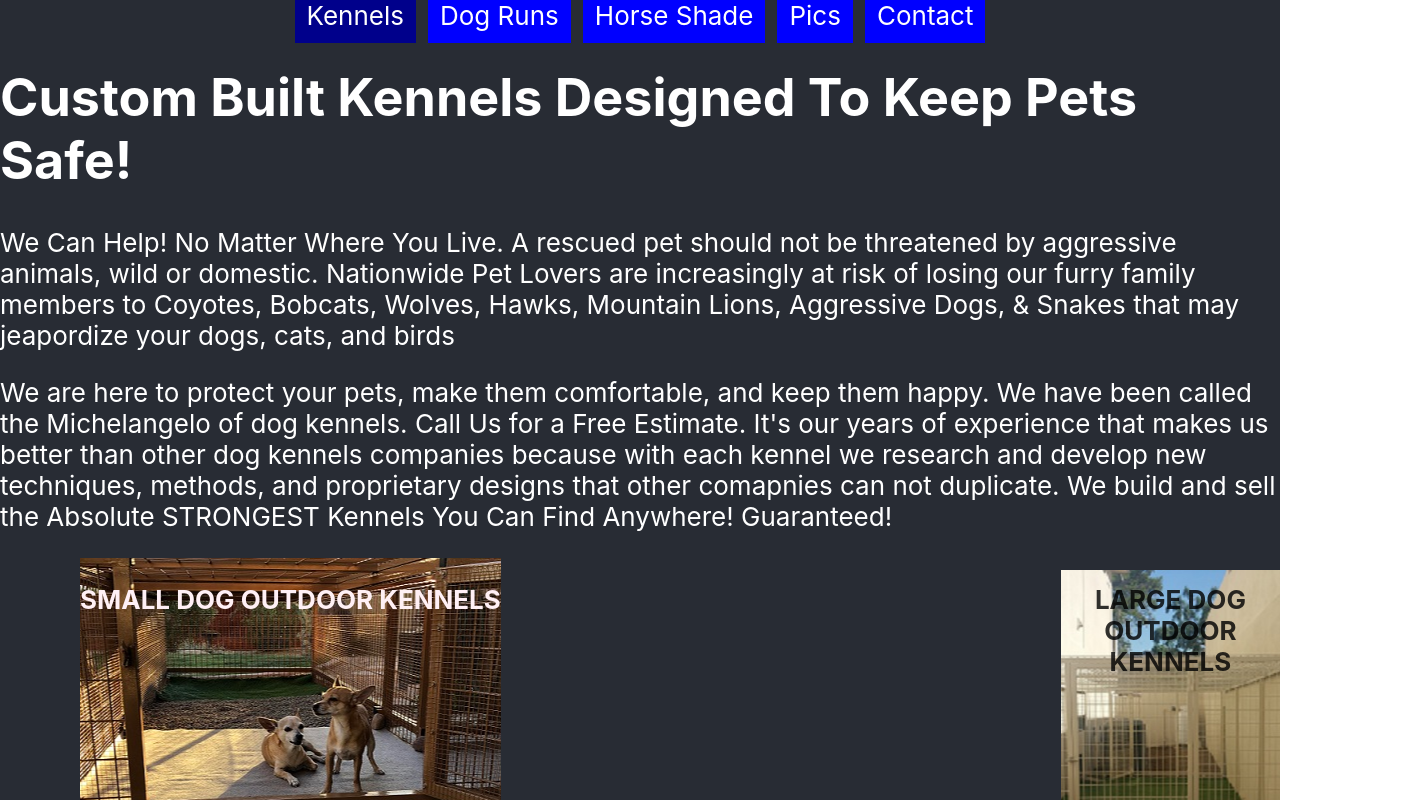
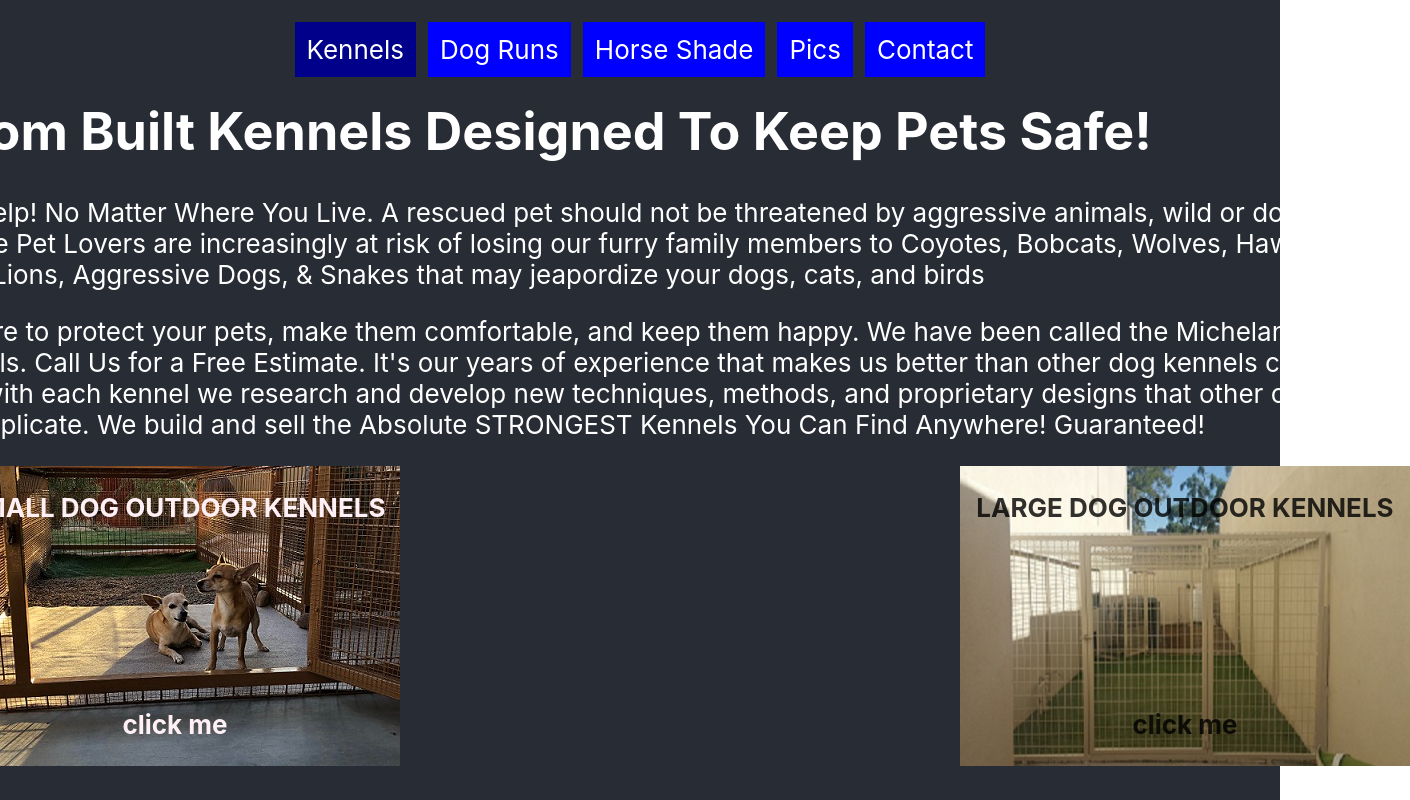
Before and after one commit to rhtaylor/Petsafe-kennels, a React (Create React App) app in the folder React-Front/pet-safe-kennels/: page /Kennel in a window 1280 px wide. Shown: the top 800 px of the page, 1410 px wide, since content can reach past the window. Built offline with nearby package versions, Linux system fonts and the light colour scheme; no server answers.

Commit message:
update to scss to add clamp on div width

```diff
--- a/React-Front/pet-safe-kennels/src/css/big-kennel.scss
+++ b/React-Front/pet-safe-kennels/src/css/big-kennel.scss
@@ -5,8 +5,9 @@
     background-repeat: no-repeat;
     background-position:center;
     min-height: 250px;
-    max-width: 400px;
 
+    max-width: clamp(450px, 450px,450px);
+    min-width: clamp(450px, 450px,450px);
     p{
         color: rgba(0, 0, 0, 0.808);
         text-align: center;
@@ -24,7 +25,8 @@
      background-repeat: no-repeat;
      background-position:center;
      min-height: 250px;
-     max-width: 450px;
+     max-width: clamp(450px, 450px,450px);
+     min-width: clamp(450px, 450px,450px);
 
      * {
          color: black;
--- a/React-Front/pet-safe-kennels/src/css/small-dog-kennel.scss
+++ b/React-Front/pet-safe-kennels/src/css/small-dog-kennel.scss
@@ -9,9 +9,11 @@
     background-repeat: no-repeat;
     background-position:center;
     min-height: 250px;
-    max-width: 450px;
+    max-width: clamp(450px, 450px,450px);
+    min-width: clamp(450px, 450px,450px);
     margin-right: 70vh;
     margin-left: 10vh;
+    margin-right: clamp(70vh, 70vh, 70vh);
     p{
         color: lavenderblush;
         text-align: center;
@@ -28,12 +30,14 @@
     background-repeat: no-repeat;
     background-position:center;
     min-height: 250px;
-    max-width: 450px;
+    max-width: clamp(450px, 450px,450px);
     margin-right: 70vh;
+    margin-left: 10vh;
     * {
         color: black;
         text-align: center;
         font-weight: bold;
+        word-wrap: break-word;
     }
     #link{
         color: rgb(116, 52, 22)
```
Also changed, not shown: 1 other file (tests, documents, lock files or other folders).
